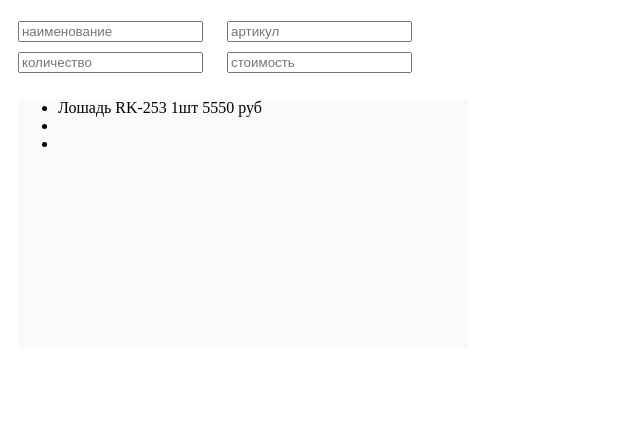
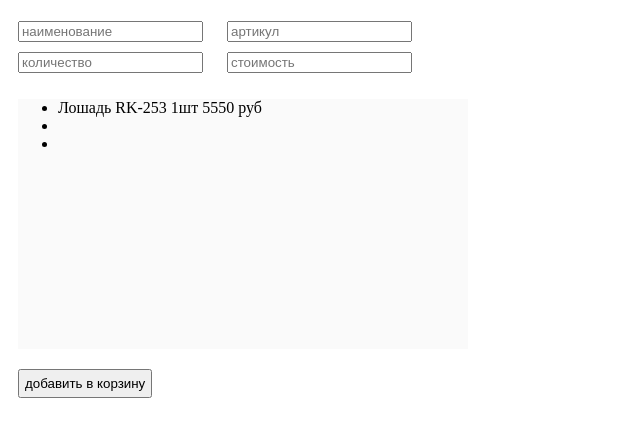
Before and after one commit to AnnRid/basket, a plain HTML site: page index.html in a window 1280 px wide. Shown: the part 189-626 px from the top of the page, without its empty margins (0-640 px from the left). Drawn offline with Linux system fonts and the light colour scheme.

Commit message:
add button

```diff
--- a/index.html
+++ b/index.html
@@ -16,6 +16,7 @@
 	<input type="text" class="" placeholder="количество" />
 	<input type="text" class="" placeholder="стоимость" />
 </form>
+
 <div>
 	<ul>
 		<li>Лошадь RK-253 1шт 5550 руб</li>
@@ -23,6 +24,7 @@
 		<li></li>
 	</ul>
 </div>
+<input type="button" value="добавить в корзину">
 <script src='script.js'></script>
 </body>
 </html>
--- a/style.css
+++ b/style.css
@@ -16,3 +16,7 @@ div {
 	margin-left: 10px;
 	background: #fafafa;
 }
+input[type='button'] {
+	margin-top: 20px;
+	padding: 5px;
+}
```
